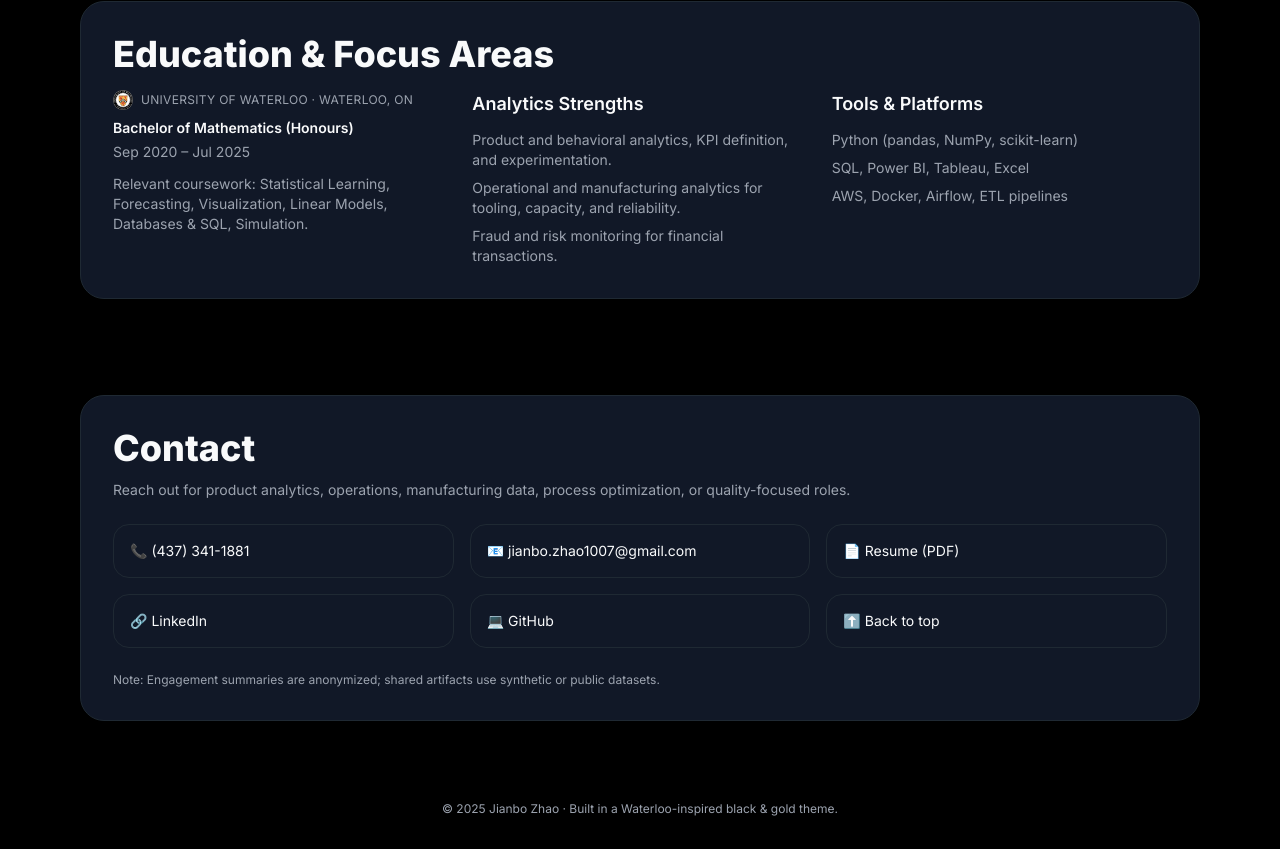
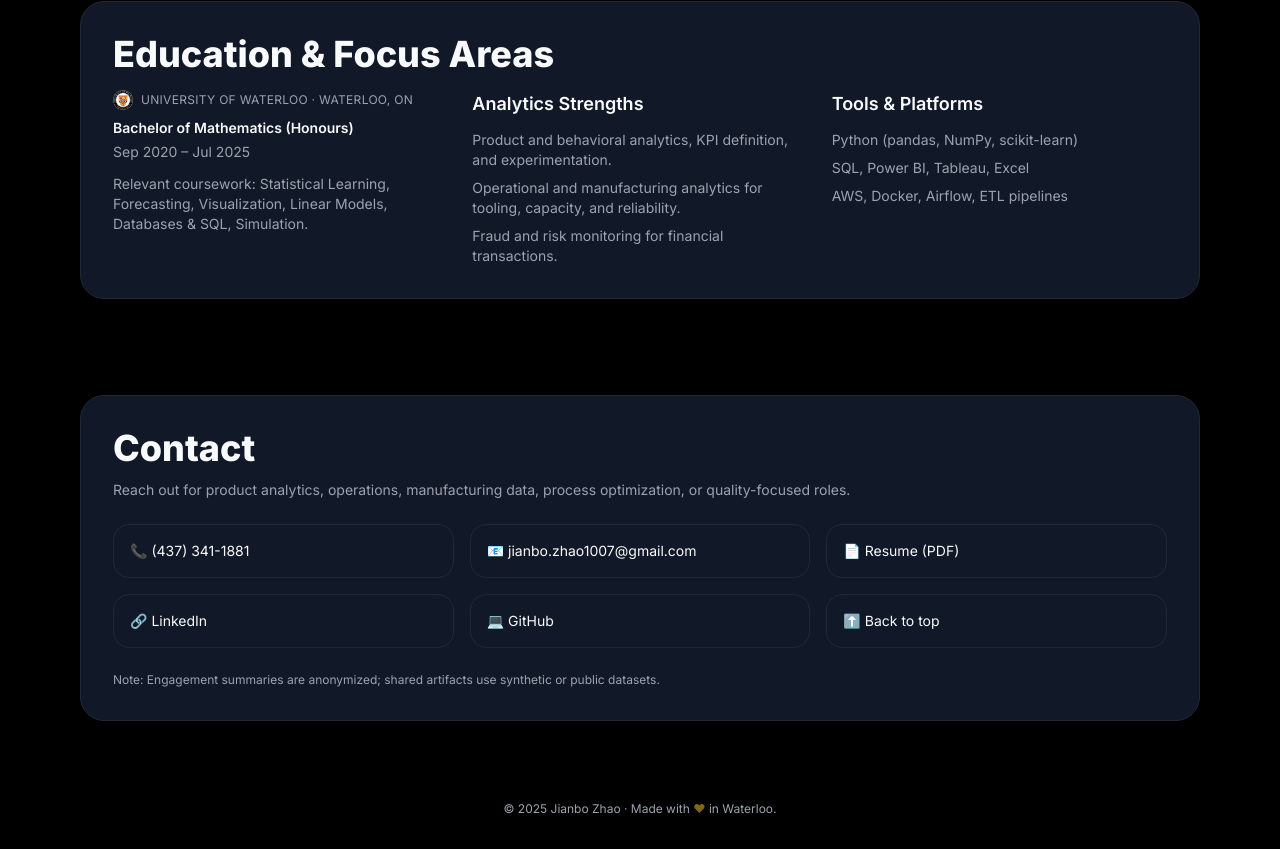
Before and after one commit to daveqwerty1007/my-humble-portfolio, a plain HTML site: page index.html in a window 1280 px wide. Shown: the part 2376-3225 px from the top of the page. Drawn offline with nearby package versions, Linux system fonts and the light colour scheme.

Commit message:
Update footer to enhance personalization and visual appeal

```diff
--- a/index.html
+++ b/index.html
@@ -485,7 +485,11 @@
 
   <footer class="py-8 text-center text-xs text-[var(--muted)]">
     <div class="max-w-6xl mx-auto px-4">
-      <p>© <span id="yr"></span> Jianbo Zhao · Built in a Waterloo-inspired black &amp; gold theme.</p>
+      <p>
+        © <span id="yr"></span> Jianbo Zhao · Made with
+        <span class="text-[var(--accent)] animate-pulse">♥</span>
+        in Waterloo.
+      </p>
     </div>
   </footer>
 
@@ -506,5 +510,9 @@
       }
     }
   </script>
+  <script>
+  document.getElementById('yr').textContent = new Date().getFullYear();
+  </script>
+
 </body>
 </html>
```
